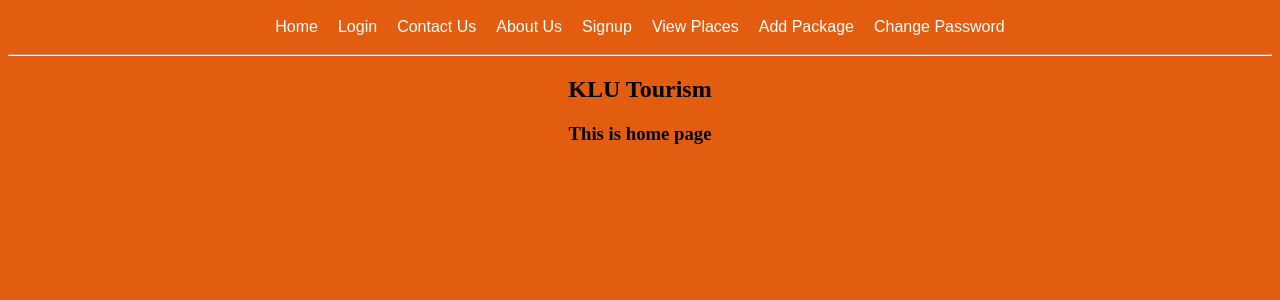
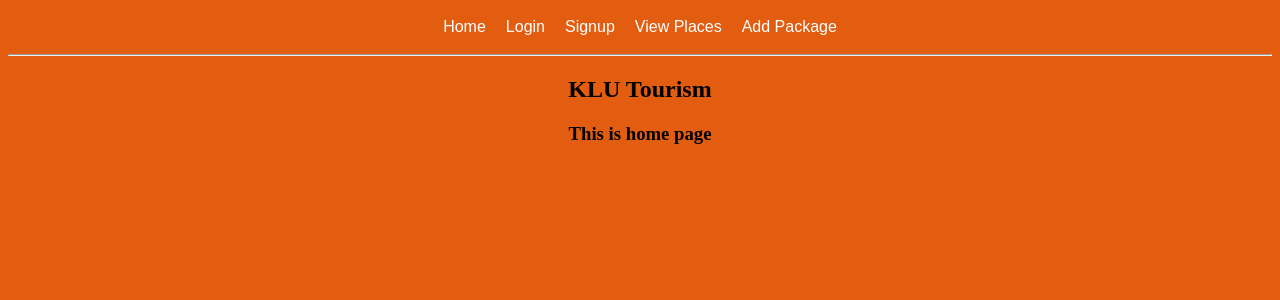
Before and after one commit to ShadowBoiii/pfsdd, a Django app: page / in a window 1280 px wide. Shown: the top 300 px of the page. Run offline with Django 5.2, Linux system fonts and the light colour scheme.

Commit message:
Update index.html

```diff
--- a/templates/index.html
+++ b/templates/index.html
@@ -15,12 +15,12 @@
     <nav class="navbar">
         <a href="{% url 'homePage' %}"> Home </a>
         <a href="{% url 'loginPage' %}"> Login </a>
-        <a href="{% url 'contactPage' %}"> Contact Us </a>
-        <a href="{% url 'aboutPage' %}"> About Us </a>
+<!--         <a href="{% url 'contactPage' %}"> Contact Us </a> -->
+<!--         <a href="{% url 'aboutPage' %}"> About Us </a> -->
         <a href="{% url 'signupPage' %}"> Signup </a>
         <a href="{% url 'viewplaces' %}"> View Places </a>
         <a href="{% url 'addpackage' %}"> Add Package </a>
-        <a href="{% url 'changepassword' %}"> Change Password </a>
+<!--         <a href="{% url 'changepassword' %}"> Change Password </a> -->
 
     </nav>
 </div>
```
